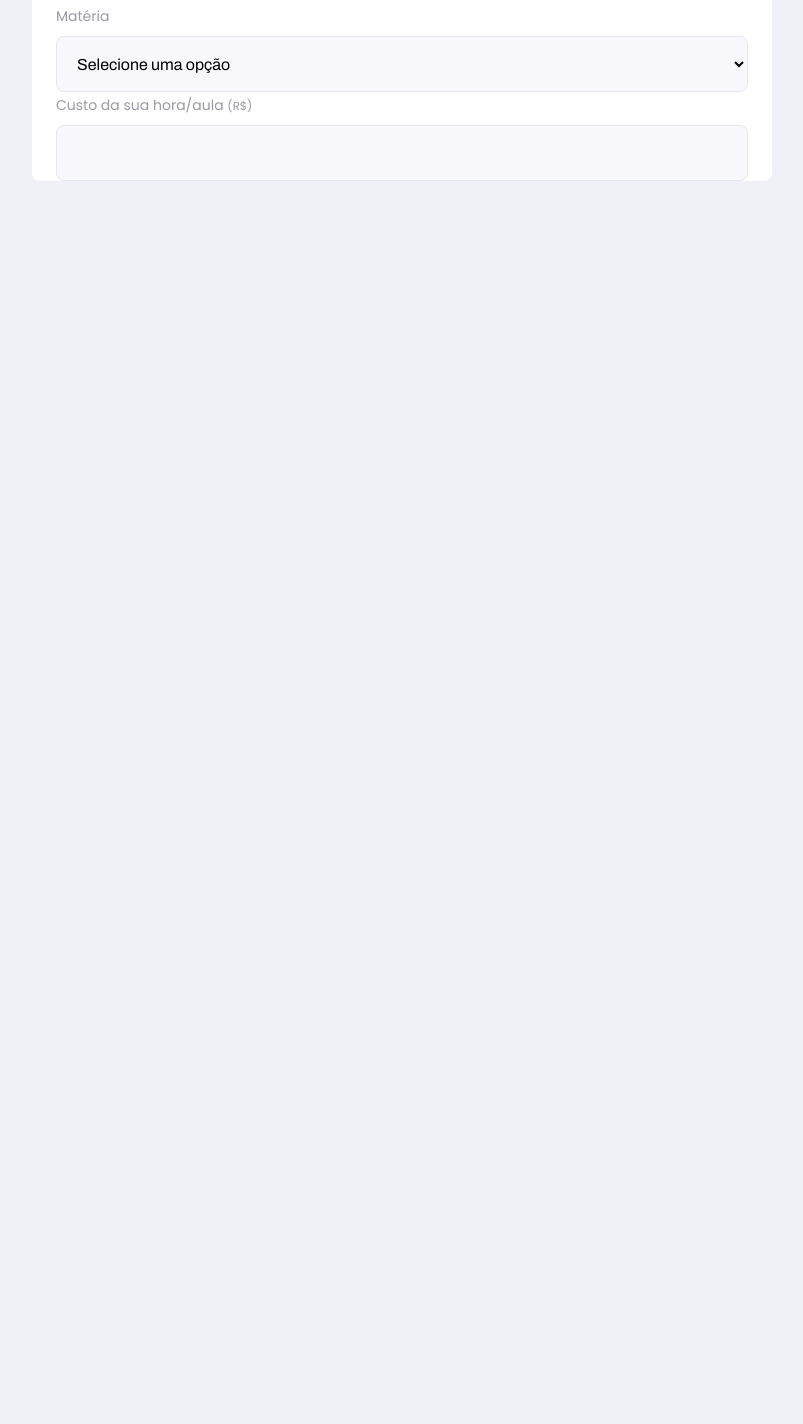
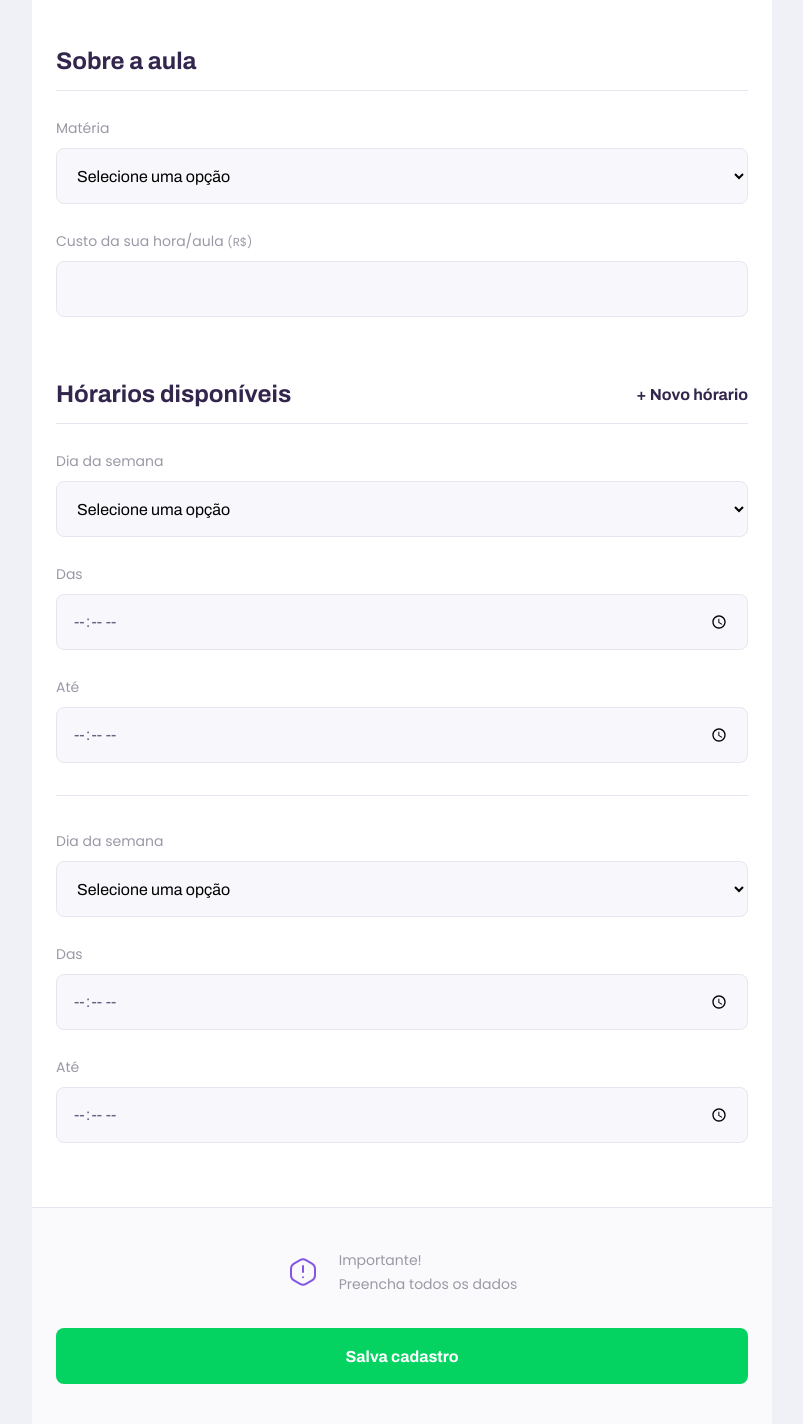
Before and after one commit to WINGLYst4rk/NextLevelWeek, a plain HTML site: page pages/give-classes.html in a window 1280 px wide. Shown: the part 970-2394 px from the top of the page, without its empty margins (238-1041 px from the left). Before the commit the page ends 1151 px from the top, so only its background shows below. Drawn offline with Linux system fonts and the light colour scheme.

Commit message:
finalização do mobile e refatoração do código

```diff
--- a/pages/give-classes.html
+++ b/pages/give-classes.html
@@ -79,7 +79,77 @@
 
                     </div>
                 </fieldset>
+
+                <fieldset>
+                    <legend>Hórarios disponíveis
+                        <button id="add-time">+ Novo hórario</button>
+                    </legend>
+
+                    <div class="schedule-item">
+
+                        <div class="select-block">
+                            <label for="weekday">Dia da semana</label>
+                            <select name="weekday[]" required>
+                                <option value="">Selecione uma opção</option>
+                                <option value="0">Domingo</option>
+                                <option value="1">Segunda-feira</option>
+                                <option value="2">Terça-feira</option>
+                                <option value="3">Quarta-feira</option>
+                                <option value="4">Quinta-feira</option>
+                                <option value="5">Sexta-feira</option>
+                                <option value="6">Sábado</option>
+                            </select>
+                        </div>
+
+                        <div class="input-block">
+                            <label for="time_from">Das</label>
+                            <input type="time" name="time_from[]" required/>
+                        </div>
+
+                        <div class="input-block">
+                            <label for="time_to">Até</label>
+                            <input type="time" name="time_to[]" required/>
+                        </div>
+
+                    </div>
+                    <div class="schedule-item">
+
+                        <div class="select-block">
+                            <label for="weekday">Dia da semana</label>
+                            <select name="weekday[]" required>
+                                <option value="">Selecione uma opção</option>
+                                <option value="0">Domingo</option>
+                                <option value="1">Segunda-feira</option>
+                                <option value="2">Terça-feira</option>
+                                <option value="3">Quarta-feira</option>
+                                <option value="4">Quinta-feira</option>
+                                <option value="5">Sexta-feira</option>
+                                <option value="6">Sábado</option>
+                            </select>
+                        </div>
+
+                        <div class="input-block">
+                            <label for="time_from">Das</label>
+                            <input type="time" name="time_from[]" required/>
+                        </div>
+
+                        <div class="input-block">
+                            <label for="time_to">Até</label>
+                            <input type="time" name="time_to[]" required/>
+                        </div>
+
+                    </div>
+                </fieldset>
             </form>
+
+            <footer>
+                <p>
+                    <img src="/images/icons/warning.svg" alt="Aviso importante"/>
+                    Importante!<br> Preencha todos os dados
+                </p>
+
+                <button type="submit" form="create-class">Salva cadastro</button>
+            </footer>
         </main>
     </div>
 </body>
--- a/styles/partials/page-give-classes.css
+++ b/styles/partials/page-give-classes.css
@@ -1,6 +1,10 @@
 #page-give-classes #container {
     width: 100vw;
     height: 100vh;
+}
+
+#page-give-classes .page-header .header-content {
+    margin-bottom: 6.4rem;
 }
 
 #page-give-classes main {
@@ -33,8 +37,84 @@
     border-bottom: 1px solid var(--color-line-in-white);
 }
 
-#page-give-classes main fieldset .input-block+.input-block {
+#page-give-classes fieldset legend button {
+    background: none;
+    border: 0;
 
+    color: var(--color-pimary);
+
+    font: 700 1.6rem Archivo;
+
+    cursor: pointer;
+
+    transition: 0.2s;
+}
+
+#page-give-classes fieldset legend button:hover {
+    color: var(--color-primary-dark);
+}
+
+#page-give-classes main fieldset+fieldset {
+    margin-top: 6.4rem;
+}
+
+#page-give-classes main fieldset .input-block+.input-block,
+#page-give-classes main fieldset .input-block+.textare-block,
+#page-give-classes main fieldset .select-block+.input-block {
+    margin-top: 2.4rem;
+}
+
+#page-give-classes main footer {
+    padding: 4rem 2.4rem;
+
+    background: var(--color-box-footer);
+    border-top: 1px solid var(--color-line-in-white);
+    margin-top: 6.4rem;
+}
+
+#page-give-classes main footer p {
+    display: flex;
+    align-items: center;
+    justify-content: center;
+
+    font-size: 1.4rem;
+    line-height: 2.4rem;
+
+    color: var(--color-text-complement);
+}
+
+#page-give-classes main footer p img {
+    margin-right: 2rem;
+}
+
+#page-give-classes main footer button {
+    width: 100%;
+    height: 5.6rem;
+    background: var(--color-secondary);
+    color: var(--color-button-text);
+    border: 0;
+    border-radius: 0.8rem;
+    cursor: pointer;
+    font: 700 1.6rem Archivo;
+
+    display: flex;
+    align-items: center;
+    justify-content: center;
+    text-decoration: none;
+
+    transition: 0.2s;
+    margin-top: 3.2rem;
+}
+
+#page-give-classes main footer button:hover {
+    background: var(--color-secondary-dark);
+}
+
+.schedule-item+.schedule-item {
+    margin-top: 3.2rem;
+    padding-top: 3.2rem;
+
+    border-top: 1px solid var(--color-line-in-white);
 }
 
 @media (min-width: 700px) {
```
